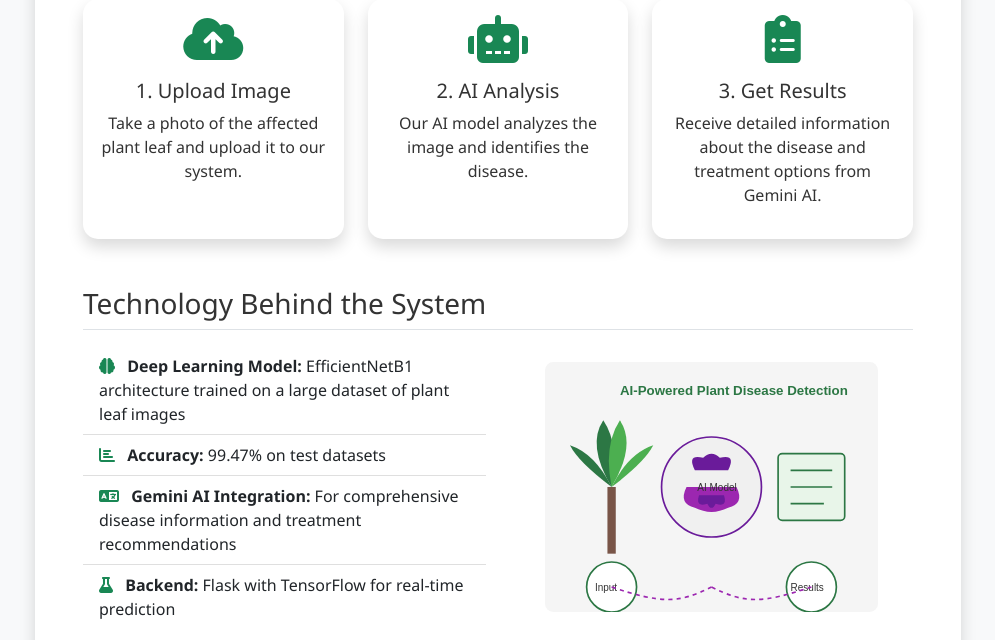
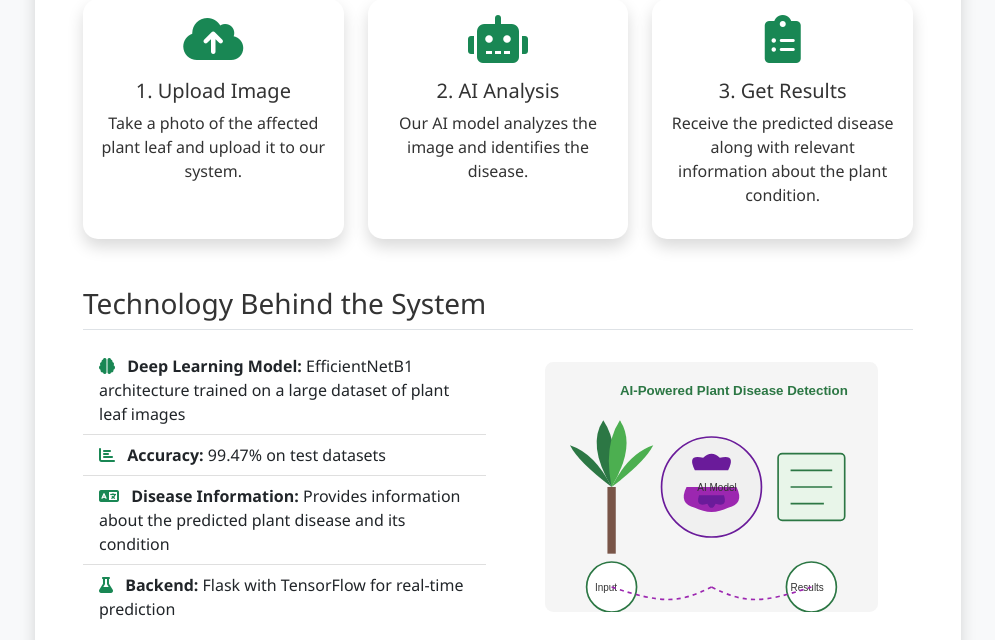
Before and after one commit to tarekibrahem-11/plant-disease-detection, a Flask app: page /about in a window 1280 px wide. Shown: the part 530-1170 px from the top of the page, without its empty margins (142-1137 px from the left). Run offline with Flask 3, Linux system fonts and the light colour scheme.

Commit message:
Update disease information in about.html

```diff
--- a/templates/about.html
+++ b/templates/about.html
@@ -55,8 +55,8 @@
                                     <div class="card-body">
                                         <i class="fas fa-clipboard-list fa-3x text-success mb-3"></i>
                                         <h5>3. Get Results</h5>
-                                        <p>Receive detailed information about the disease and treatment options from
-                                            Gemini AI.</p>
+                                        <p>Receive the predicted disease along with relevant information about the plant
+                                            condition.</p>
                                     </div>
                                 </div>
                             </div>
@@ -81,8 +81,8 @@
                                     </li>
                                     <li class="list-group-item">
                                         <i class="fas fa-language text-success me-2"></i>
-                                        <strong>Gemini AI Integration:</strong> For comprehensive disease information
-                                        and treatment recommendations
+                                        <strong>Disease Information:</strong> Provides information about the predicted
+                                        plant disease and its condition
                                     </li>
                                     <li class="list-group-item">
                                         <i class="fas fa-flask text-success me-2"></i>
```
